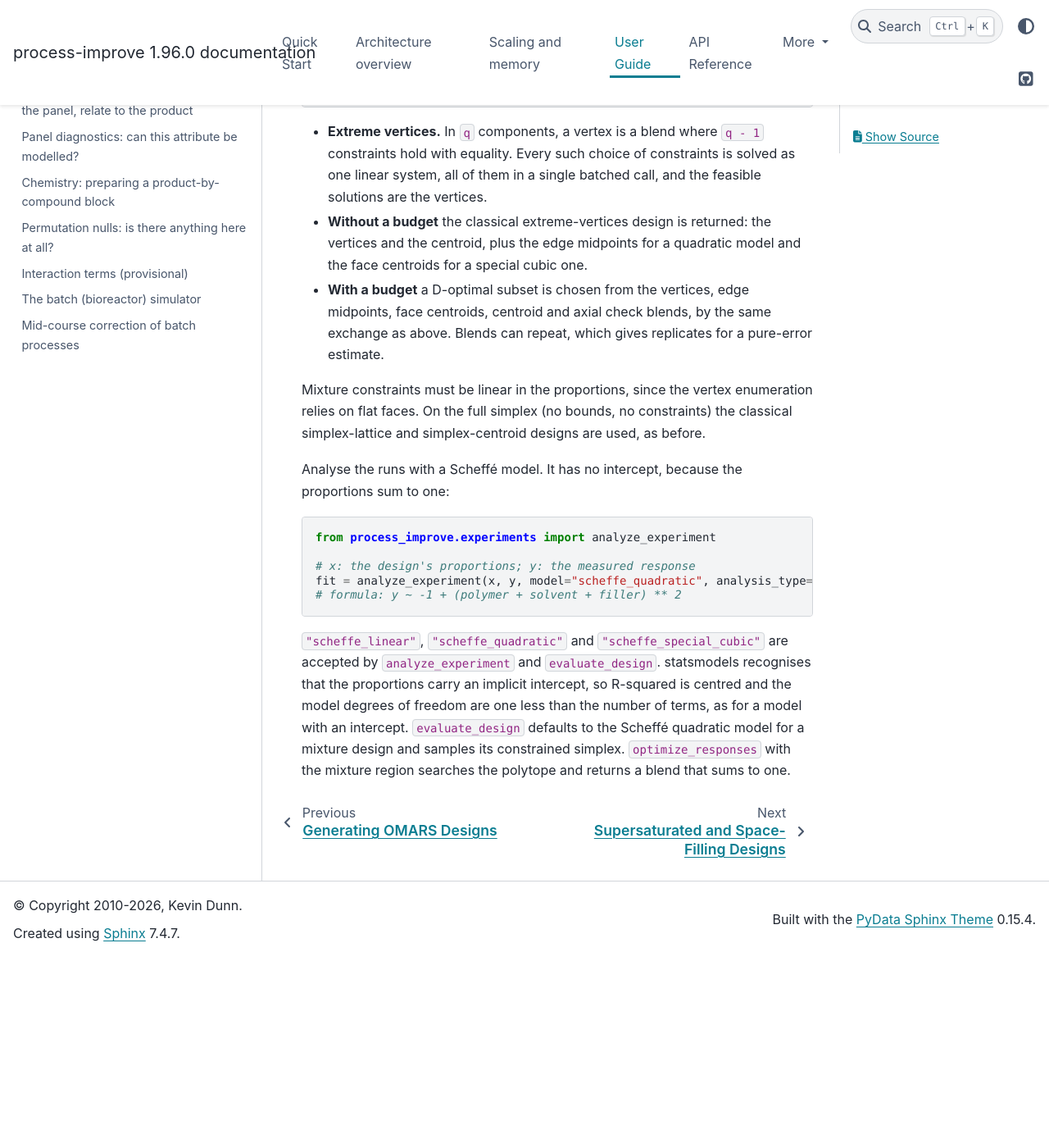
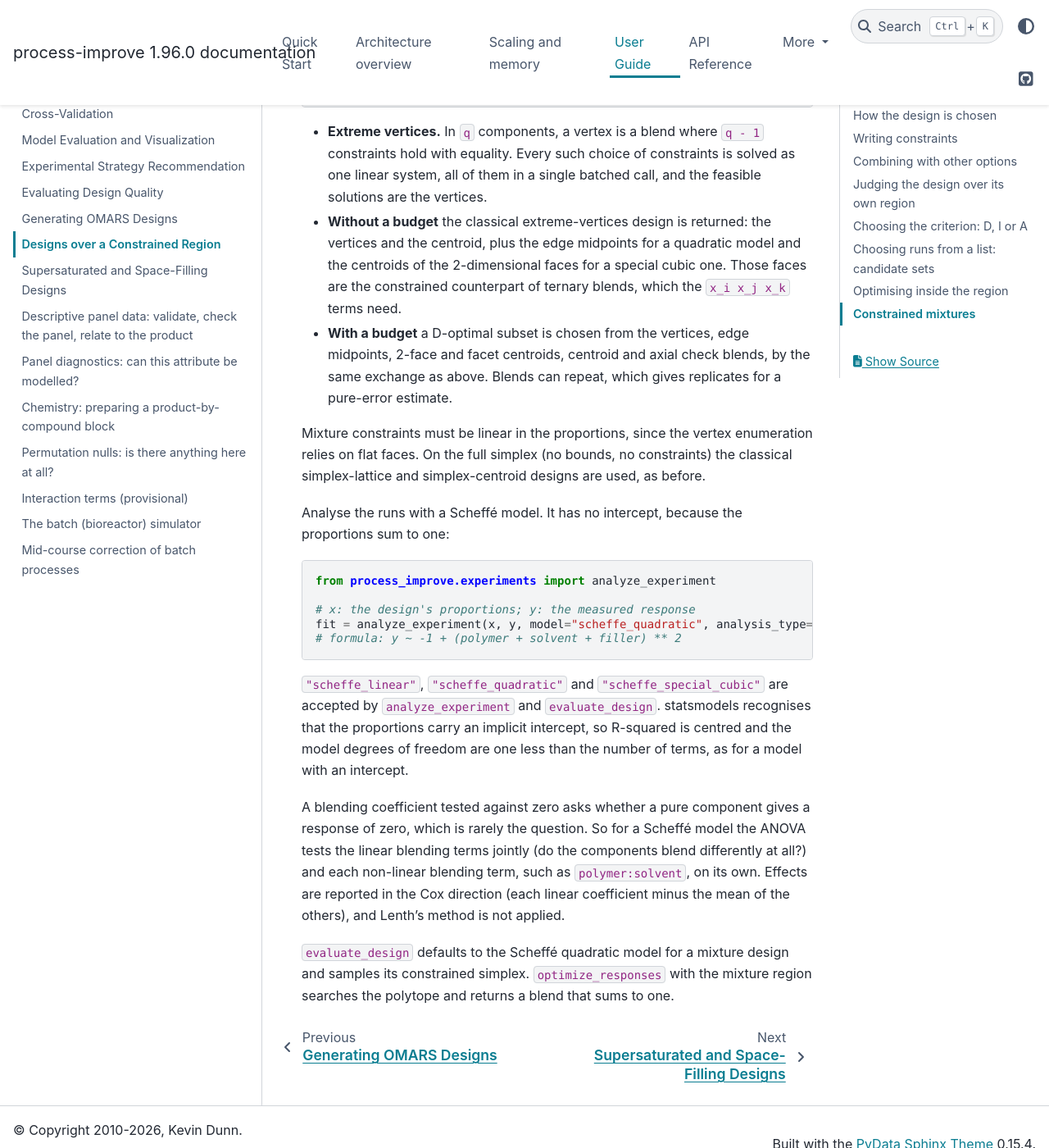
Before and after one commit to kgdunn/process-improve, a Sphinx documentation site: the page built from docs/user_guide/constrained_designs.rst, in a window 1280 px wide and 1400 px high, scrolled down 6608 px. Shown: the whole window at 82% size. Built offline with Sphinx 7.4.7 and the PyData theme 0.15.4, drawn with Linux system fonts in a browser that asks for light colours; before the commit the page ends 7775 px from its top, so only the background shows below that.

Commit message:
Describe 2-face centroids and the mixture ANOVA in the user guide
Co-Authored-By: Claude Opus 5.5 <noreply@anthropic.com>
Claude-Session: https://claude.ai/code/session_011BCLobsEi4DC21dPQsgFFA

```diff
--- a/docs/user_guide/constrained_designs.rst
+++ b/docs/user_guide/constrained_designs.rst
@@ -301,10 +301,11 @@ design is built from its geometry.
   the vertices.
 * **Without a budget** the classical extreme-vertices design is returned: the
   vertices and the centroid, plus the edge midpoints for a quadratic model and the
-  face centroids for a special cubic one.
+  centroids of the 2-dimensional faces for a special cubic one. Those faces are the
+  constrained counterpart of ternary blends, which the ``x_i x_j x_k`` terms need.
 * **With a budget** a D-optimal subset is chosen from the vertices, edge midpoints,
-  face centroids, centroid and axial check blends, by the same exchange as above.
-  Blends can repeat, which gives replicates for a pure-error estimate.
+  2-face and facet centroids, centroid and axial check blends, by the same exchange
+  as above. Blends can repeat, which gives replicates for a pure-error estimate.
 
 Mixture constraints must be linear in the proportions, since the vertex enumeration
 relies on flat faces. On the full simplex (no bounds, no constraints) the classical
@@ -325,6 +326,15 @@ sum to one:
 accepted by ``analyze_experiment`` and ``evaluate_design``. statsmodels recognises
 that the proportions carry an implicit intercept, so R-squared is centred and the
 model degrees of freedom are one less than the number of terms, as for a model with an
-intercept. ``evaluate_design`` defaults to the Scheffé quadratic model for a mixture
+intercept.
+
+A blending coefficient tested against zero asks whether a pure component gives a
+response of zero, which is rarely the question. So for a Scheffé model the ANOVA tests
+the linear blending terms jointly (do the components blend differently at all?) and
+each non-linear blending term, such as ``polymer:solvent``, on its own. Effects are
+reported in the Cox direction (each linear coefficient minus the mean of the others),
+and Lenth's method is not applied.
+
+``evaluate_design`` defaults to the Scheffé quadratic model for a mixture
 design and samples its constrained simplex. ``optimize_responses`` with the mixture
 region searches the polytope and returns a blend that sums to one.
```
